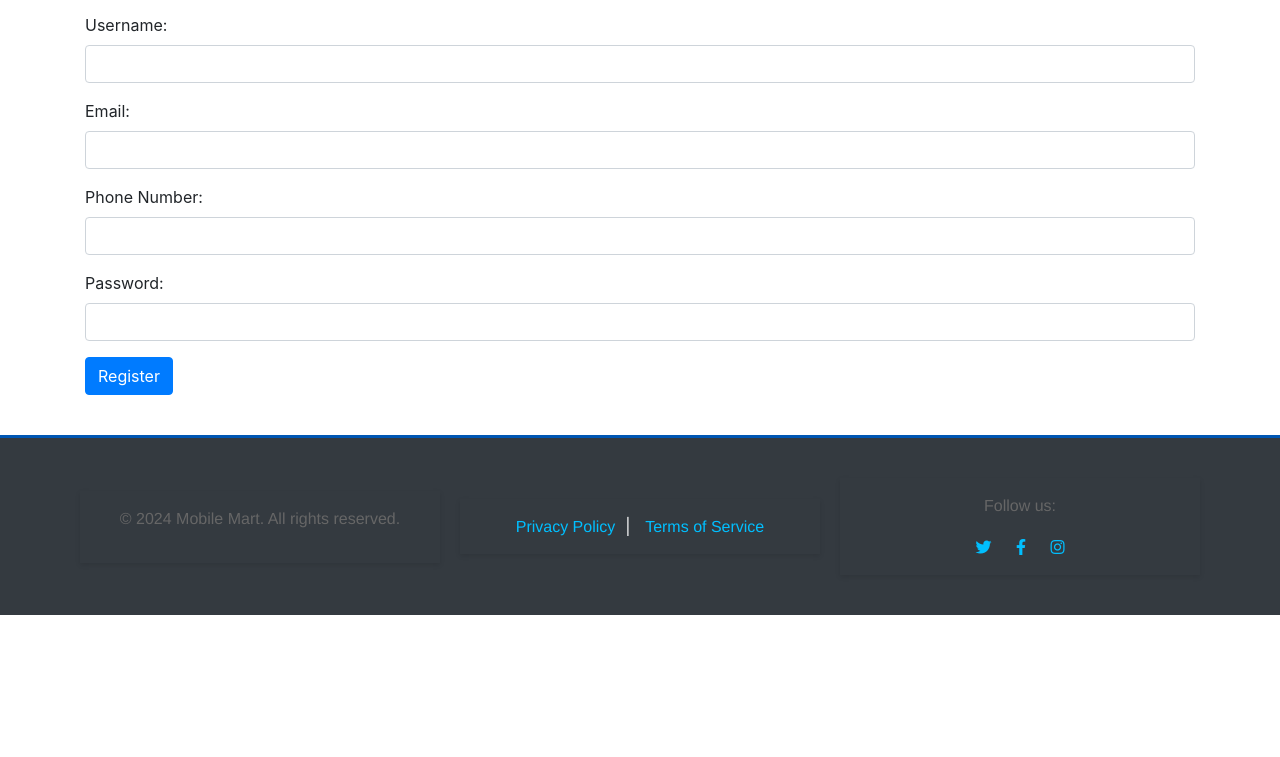
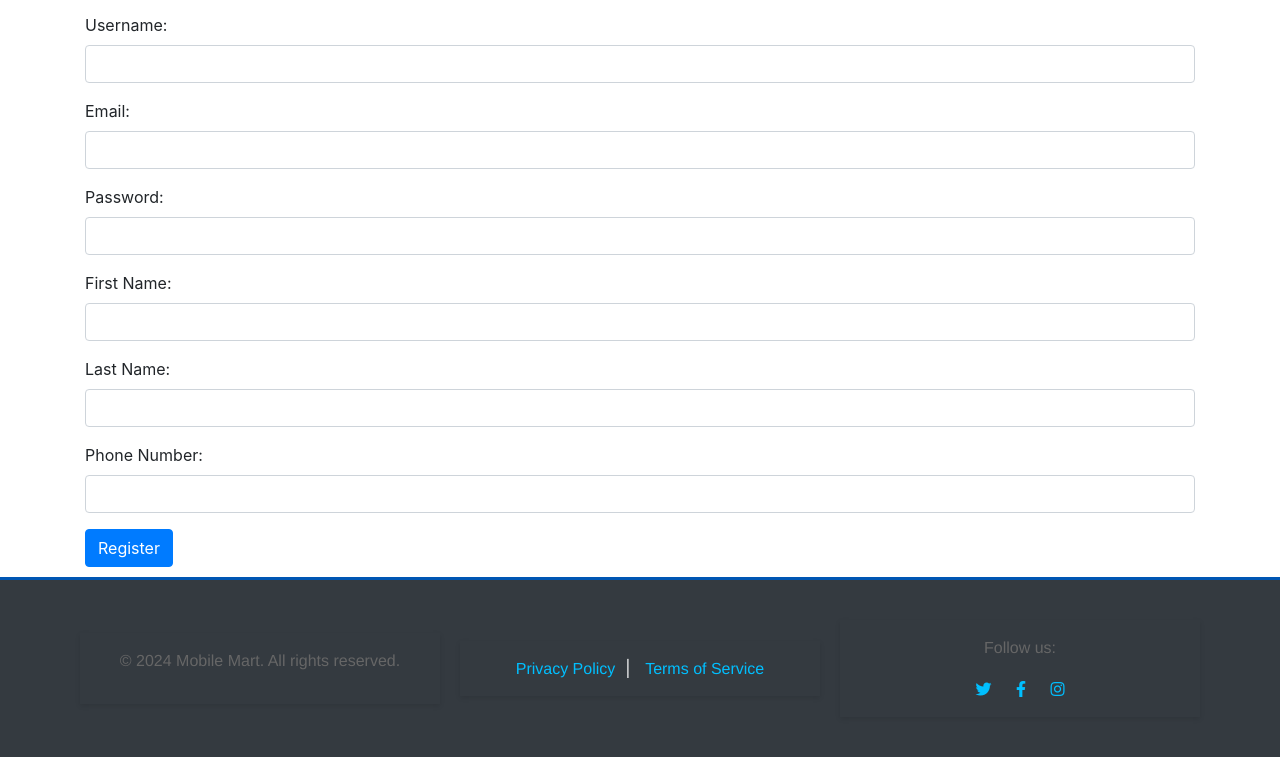
Before and after one commit to 16A31A0568/CS5394_MOBILEMART, a PHP site: page /auth/register.php in a window 1280 px wide. Shown: the part 185-942 px from the top of the page. Before the commit the page ends 800 px from the top, so only its background shows below. Run offline with PHP 8.4, Linux system fonts and the light colour scheme.

Commit message:
register page updated

```diff
--- a/auth/register.php
+++ b/auth/register.php
@@ -4,12 +4,34 @@ include '../includes/header.php'; // Include the common header to maintain consi
 
 session_start();
 
+function validateEmail($email) {
+    return filter_var($email, FILTER_VALIDATE_EMAIL);
+}
+
+function validatePassword($password) {
+    return preg_match('/^(?=.*[A-Z])(?=.*\d)(?=.*[^a-zA-Z0-9]).{8,}$/', $password);
+}
+
 if ($_SERVER["REQUEST_METHOD"] == "POST") {
-    $username = $conn->real_escape_string($_POST['username']);
-    $email = $conn->real_escape_string($_POST['email']);
-    $password = $conn->real_escape_string($_POST['password']);
+    $username = trim($conn->real_escape_string($_POST['username']));
+    $email = trim($conn->real_escape_string($_POST['email']));
+    $password = trim($conn->real_escape_string($_POST['password']));
+    $firstname = trim($conn->real_escape_string($_POST['firstname']));
+    $lastname = trim($conn->real_escape_string($_POST['lastname']));
+    $phone = trim($conn->real_escape_string($_POST['phone']));
     $hashed_password = password_hash($password, PASSWORD_DEFAULT);
 
+    // Validate inputs
+    if (empty($username) || empty($email) || empty($password) || empty($firstname) || empty($lastname) || empty($phone)) {
+        $_SESSION['error'] = "All fields are required.";
+    } elseif (!validateEmail($email)) {
+        $_SESSION['error'] = "Invalid email format.";
+    } elseif (!validatePassword($password)) {
+        $_SESSION['error'] = "Password must be at least 8 characters long, contain at least one uppercase letter, one number, and one special character.";
+    } elseif (!ctype_digit($phone)) {
+        $_SESSION['error'] = "Phone number should contain only numeric values.";
+    } else {
+        // Check if the username or email already exists
         $checkUser = $conn->prepare("SELECT * FROM users WHERE username=? OR email=?");
         $checkUser->bind_param("ss", $username, $email);
         $checkUser->execute();
@@ -17,8 +39,8 @@ if ($_SERVER["REQUEST_METHOD"] == "POST") {
         if ($result->num_rows > 0) {
             $_SESSION['error'] = "Username or Email already exists.";
         } else {
-        $stmt = $conn->prepare("INSERT INTO users (username, password, email) VALUES (?, ?, ?)");
-        $stmt->bind_param("sss", $username, $hashed_password, $email);
+            $stmt = $conn->prepare("INSERT INTO users (username, password, email, firstname, lastname, phone) VALUES (?, ?, ?, ?, ?, ?)");
+            $stmt->bind_param("ssssss", $username, $hashed_password, $email, $firstname, $lastname, $phone);
             if ($stmt->execute()) {
                 $_SESSION['message'] = "Registration successful!";
             } else {
@@ -27,6 +49,7 @@ if ($_SERVER["REQUEST_METHOD"] == "POST") {
             $stmt->close();
         }
         $checkUser->close();
+    }
     $conn->close();
     header("Location: register.php"); // Redirect to the same page to show the message
     exit();
@@ -67,12 +90,20 @@ if ($_SERVER["REQUEST_METHOD"] == "POST") {
             <input type="email" class="form-control" id="email" name="email" required>
         </div>
         <div class="form-group">
-            <label for="Phone-Number">Phone Number:</label>
-            <input type="Phone-Number" class="form-control" id="Phone-Number" name="Phone-Number" required>
+            <label for="password">Password:</label>
+            <input type="password" class="form-control" id="password" name="password" required>
         </div>
         <div class="form-group">
-            <label for="password">Password:</label>
-            <input type="password" class="form-control" id="password" name="password" required>
+            <label for="firstname">First Name:</label>
+            <input type="text" class="form-control" id="firstname" name="firstname" required>
+        </div>
+        <div class="form-group">
+            <label for="lastname">Last Name:</label>
+            <input type="text" class="form-control" id="lastname" name="lastname" required>
+        </div>
+        <div class="form-group">
+            <label for="phone">Phone Number:</label>
+            <input type="text" class="form-control" id="phone" name="phone" required>
         </div>
         <button type="submit" class="btn btn-primary">Register</button>
     </form>
```
Lines whose indentation alone changed are shown as unchanged.
